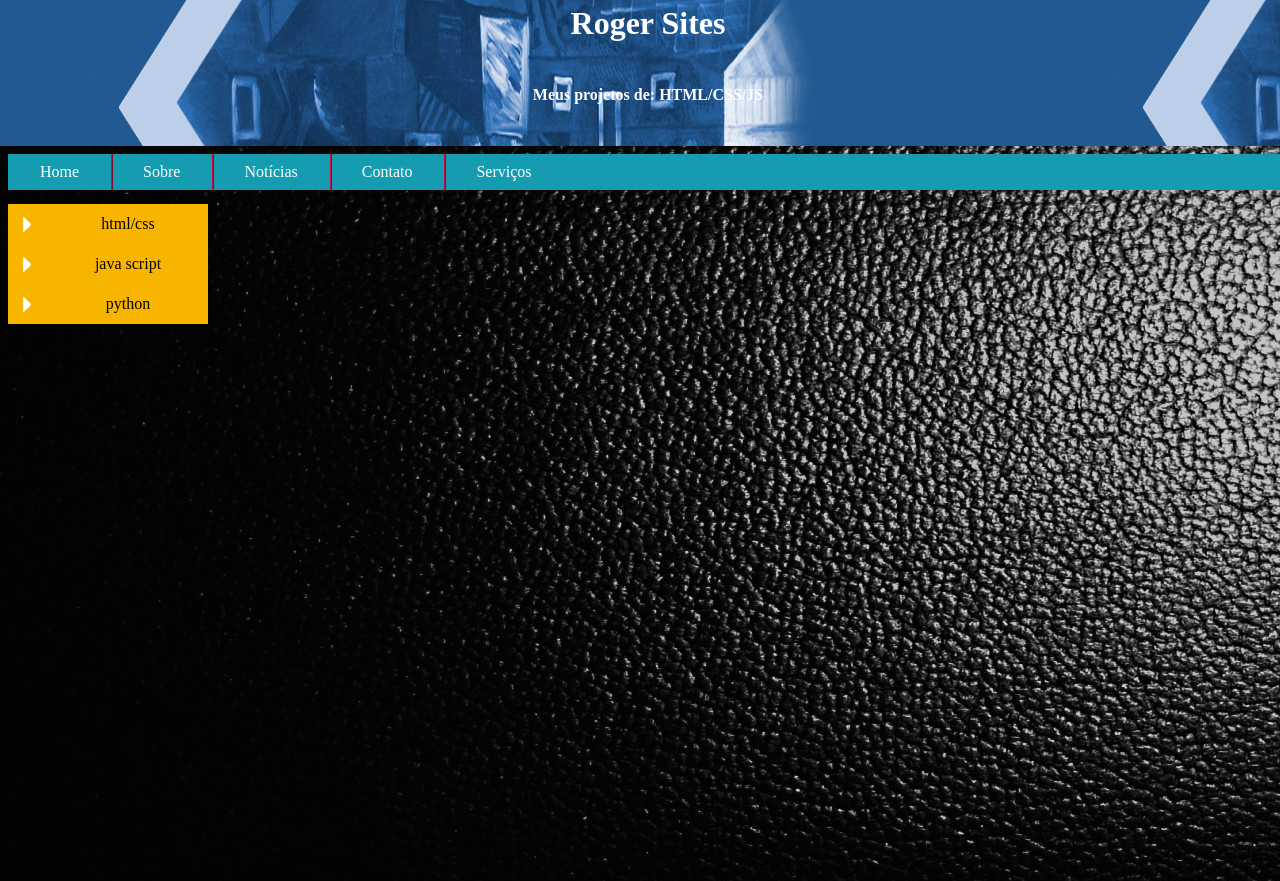
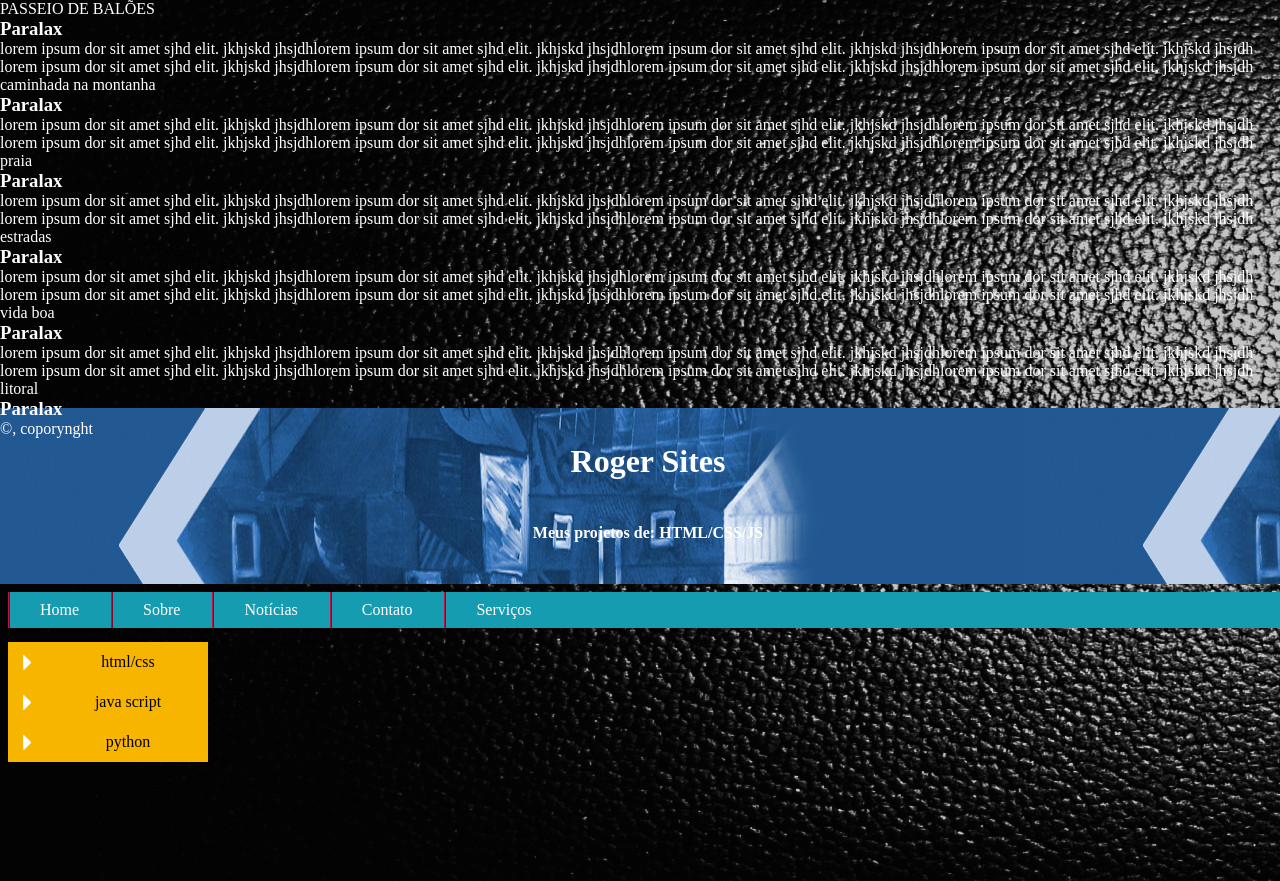
Before and after one commit to fsRoger/Repositorio, a plain HTML site: page index.html in a window 1280 px wide. Shown: the top 881 px of the page. Drawn offline with Linux system fonts and the light colour scheme; files whose address does not match are found by name.

Commit message:
Add files via upload

```diff
--- a/index.html
+++ b/index.html
@@ -7,6 +7,89 @@
 	<title>Front-Projects</title>
 </head>
 <body>
+
+
+	<div class="caixa1" >
+		<div class="conteudo-titulo" >
+			<span class="titulo" >PASSEIO DE BALÕES</span>
+		</div>
+	</div>
+	<div class="conteudo" >
+		<h3>Paralax</h3>
+			<p>
+				lorem ipsum dor sit amet sjhd elit. jkhjskd jhsjdhlorem ipsum dor sit amet sjhd elit. jkhjskd jhsjdhlorem ipsum dor sit amet sjhd elit. jkhjskd jhsjdhlorem ipsum dor sit amet sjhd elit. jkhjskd jhsjdh
+			</p>
+			<p>
+				lorem ipsum dor sit amet sjhd elit. jkhjskd jhsjdhlorem ipsum dor sit amet sjhd elit. jkhjskd jhsjdhlorem ipsum dor sit amet sjhd elit. jkhjskd jhsjdhlorem ipsum dor sit amet sjhd elit. jkhjskd jhsjdh
+			</p>
+	</div>
+	<div class="caixa2" >
+		<div class="conteudo-titulo" >
+			<span class="titulo">caminhada na montanha</span>
+		</div>
+	</div>
+	<div class="conteudo">
+		<h3>Paralax</h3>
+			<p>
+				lorem ipsum dor sit amet sjhd elit. jkhjskd jhsjdhlorem ipsum dor sit amet sjhd elit. jkhjskd jhsjdhlorem ipsum dor sit amet sjhd elit. jkhjskd jhsjdhlorem ipsum dor sit amet sjhd elit. jkhjskd jhsjdh
+			</p>
+			<p>
+				lorem ipsum dor sit amet sjhd elit. jkhjskd jhsjdhlorem ipsum dor sit amet sjhd elit. jkhjskd jhsjdhlorem ipsum dor sit amet sjhd elit. jkhjskd jhsjdhlorem ipsum dor sit amet sjhd elit. jkhjskd jhsjdh
+			</p>
+	</div>
+	<div class="caixa3">
+		<div class="conteudo-titulo">
+			<span class="titulo">praia</span>
+		</div>
+	</div>
+	<div class="conteudo">
+		<h3>Paralax</h3>
+			<p>
+				lorem ipsum dor sit amet sjhd elit. jkhjskd jhsjdhlorem ipsum dor sit amet sjhd elit. jkhjskd jhsjdhlorem ipsum dor sit amet sjhd elit. jkhjskd jhsjdhlorem ipsum dor sit amet sjhd elit. jkhjskd jhsjdh
+			</p>
+			<p>
+				lorem ipsum dor sit amet sjhd elit. jkhjskd jhsjdhlorem ipsum dor sit amet sjhd elit. jkhjskd jhsjdhlorem ipsum dor sit amet sjhd elit. jkhjskd jhsjdhlorem ipsum dor sit amet sjhd elit. jkhjskd jhsjdh
+			</p>
+	</div>
+	<div class="caixa4">
+		<div class="conteudo-titulo">
+			<span class="titulo">estradas</span>
+		</div>
+	</div>
+	<div class="conteudo">
+		<h3>Paralax</h3>
+			<p>
+				lorem ipsum dor sit amet sjhd elit. jkhjskd jhsjdhlorem ipsum dor sit amet sjhd elit. jkhjskd jhsjdhlorem ipsum dor sit amet sjhd elit. jkhjskd jhsjdhlorem ipsum dor sit amet sjhd elit. jkhjskd jhsjdh
+			</p>
+			<p>
+				lorem ipsum dor sit amet sjhd elit. jkhjskd jhsjdhlorem ipsum dor sit amet sjhd elit. jkhjskd jhsjdhlorem ipsum dor sit amet sjhd elit. jkhjskd jhsjdhlorem ipsum dor sit amet sjhd elit. jkhjskd jhsjdh
+			</p>
+	</div>
+	<div class="caixa5">
+		<div class="conteudo-titulo">
+			<span class="titulo">vida boa</span>
+		</div>
+	</div>
+	<div class="conteudo">
+		<h3>Paralax</h3>
+			<p>
+				lorem ipsum dor sit amet sjhd elit. jkhjskd jhsjdhlorem ipsum dor sit amet sjhd elit. jkhjskd jhsjdhlorem ipsum dor sit amet sjhd elit. jkhjskd jhsjdhlorem ipsum dor sit amet sjhd elit. jkhjskd jhsjdh
+			</p>
+			<p>
+				lorem ipsum dor sit amet sjhd elit. jkhjskd jhsjdhlorem ipsum dor sit amet sjhd elit. jkhjskd jhsjdhlorem ipsum dor sit amet sjhd elit. jkhjskd jhsjdhlorem ipsum dor sit amet sjhd elit. jkhjskd jhsjdh
+			</p>
+	</div>
+	<div class="caixa6">
+		<div class="conteudo-titulo">
+			<span class="titulo" >litoral</span>
+		</div>
+	</div>
+	<div class="conteudo">
+		<h3>Paralax</h3>
+			<p>
+				&copy, coporynght
+			</p>
+	</div>
 	<div class="topo">
 		<h1>Roger Sites</h1>
 		<br>
@@ -18,7 +101,7 @@
 
 			<ul id="navegacao">
 
-				<li class="home primeiro">
+				<li class="home">
 
 					<a href="menuhorizontal.html">Home</a>
 
@@ -72,6 +155,5 @@
 
 	</div>
 
-</div>
 </body>
 </html>
```
